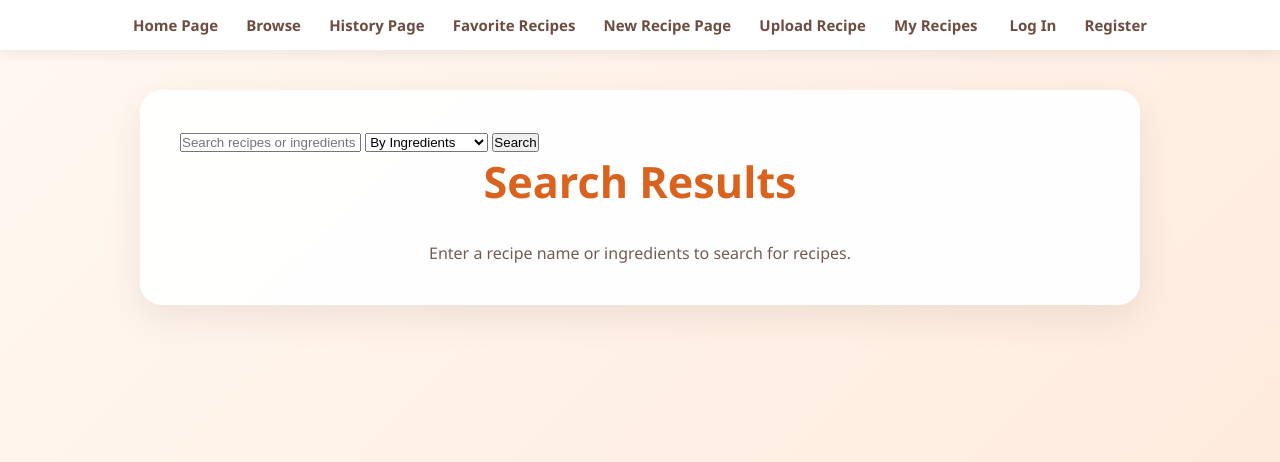
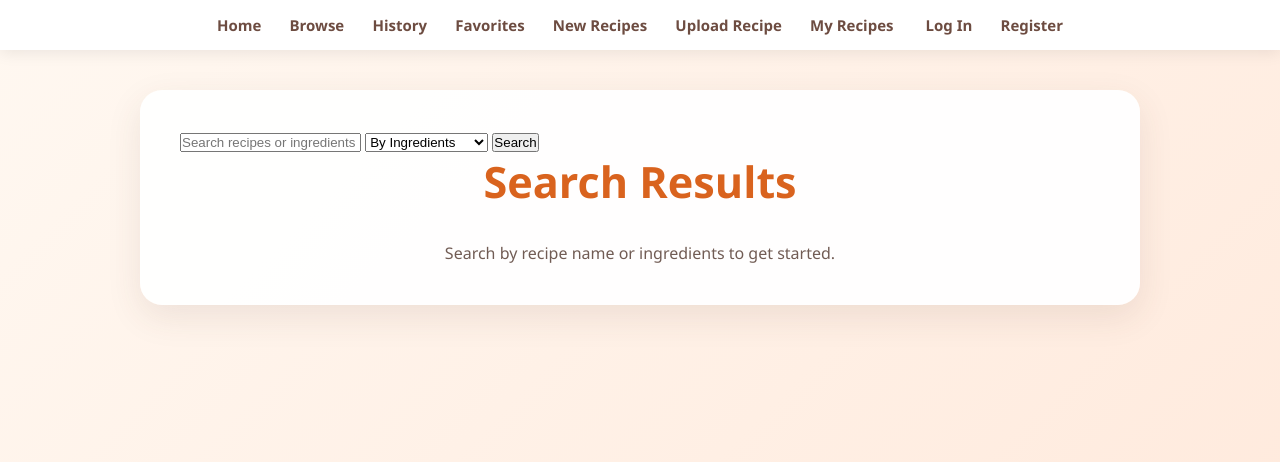
Before and after one commit to The-Biggest-Bug/Recipe_Book_Application, a Flask app: page /search-results in a window 1280 px wide. Shown: the top 462 px of the page. Run offline with Flask 3, Linux system fonts and the light colour scheme; some libraries are stand-ins or nearby versions.

Commit message:
Cleaned text noise for better user experience

```diff
--- a/app.py
+++ b/app.py
@@ -271,7 +271,6 @@ def search_results_page():
     search_type = get_search_type(request.args.get("search_type"))
 
     try:
-        # Search MealDB API
         if search_type == "name":
             api_recipes = search_recipes_by_name(search_text)
             user_recipes = search_user_recipes_by_name(search_text)
@@ -285,21 +284,16 @@ def search_results_page():
         user_recipes = []
         api_error = True
 
-    # Convert sqlite3.Row → dict so we can add fields
     user_recipes = [dict(r) for r in user_recipes]
 
-    # Tag user recipes so templates know they are custom
     for r in user_recipes:
         r["is_user_recipe"] = True
 
-    # Combine both sets of results
     recipes = api_recipes + user_recipes
 
-    # Save search history
     if session.get("user_id") and search_text.strip():
         add_search_history(session["user_id"], search_text, search_type)
 
-    # Pagination
     page = request.args.get("page", 1, type=int) or 1
     page_recipes, page, total_pages = paginate(recipes, page)
 
@@ -365,7 +359,7 @@ def recipe_detail_page(recipe_id):
     try:
         recipe = get_recipe_by_id(recipe_id)
     except MealDBError:
-        flash("The recipe service is unavailable right now. Please try again soon.")
+        flash("We could not load this recipe right now. Please try again soon.")
         recipe = None
 
     if recipe is None:
@@ -518,7 +512,7 @@ def add_favorite_page(recipe_id):
     try:
         recipe = get_recipe_by_id(recipe_id)
     except MealDBError:
-        flash("The recipe service is unavailable right now. Please try again soon.")
+        flash("We could not load this recipe right now. Please try again soon.")
         recipe = None
 
     if recipe is None:
@@ -648,7 +642,6 @@ def delete_review_page(review_id):
 @app.route("/review/<int:review_id>/edit", methods=["GET", "POST"])
 @login_required
 def edit_review_page(review_id):
-    # Get the review and ensure it belongs to the logged-in user
     review = get_db().execute(
         "SELECT * FROM reviews WHERE id = ? AND user_id = ?",
         (review_id, session["user_id"])
@@ -658,7 +651,6 @@ def edit_review_page(review_id):
         flash("Review not found or not yours.")
         return redirect(url_for("home_page"))
 
-    # If the user submitted the form
     if request.method == "POST":
         rating = int(request.form.get("rating"))
         comment = request.form.get("comment", "").strip()
@@ -666,10 +658,8 @@ def edit_review_page(review_id):
         update_review(review_id, session["user_id"], rating, comment)
         flash("Review updated!")
 
-        # Redirect back to the correct recipe page
         return redirect(url_for("recipe_detail_page", recipe_id=review["recipe_id"]))
 
-    # If GET request, show the edit form
     return render_template("edit_review.html", review=review)
 
 init_database()
--- a/database.py
+++ b/database.py
@@ -296,16 +296,6 @@ def search_user_recipes_by_ingredients(ingredient):
         (f"%{ingredient}%",)
     ).fetchall()
 
-def search_user_recipes_by_ingredients(ingredient):
-    return get_db().execute(
-        """
-        SELECT * FROM user_recipes
-        WHERE ingredients LIKE ?
-        ORDER BY created_at DESC
-        """,
-        (f"%{ingredient}%",)
-    ).fetchall()
-
 def get_reviews(recipe_id, is_user_recipe):
     return get_db().execute(
         """
@@ -343,17 +333,6 @@ def add_review(user_id, recipe_id, is_user_recipe, rating, comment):
     )
     db.commit()
 
-def add_review(user_id, recipe_id, is_user_recipe, rating, comment):
-    db = get_db()
-    db.execute(
-        """
-        INSERT INTO reviews (user_id, recipe_id, is_user_recipe, rating, comment)
-        VALUES (?, ?, ?, ?, ?)
-        """,
-        (user_id, recipe_id, is_user_recipe, rating, comment)
-    )
-    db.commit()
-
 def delete_review(review_id, user_id):
     db = get_db()
     db.execute(
--- a/templates/base.html
+++ b/templates/base.html
@@ -13,11 +13,11 @@
     <div id="bar">
         <nav>
             <div class="nav-links">
-                <a href="{{ url_for('home_page') }}">Home Page</a>
+                <a href="{{ url_for('home_page') }}">Home</a>
                 <a href="{{ url_for('browse_page') }}">Browse</a>
-                <a href="{{ url_for('history_page') }}">History Page</a>
-                <a href="{{ url_for('favorites_page') }}">Favorite Recipes</a>
-                <a href="{{ url_for('new_arrivals_page') }}">New Recipe Page</a>
+                <a href="{{ url_for('history_page') }}">History</a>
+                <a href="{{ url_for('favorites_page') }}">Favorites</a>
+                <a href="{{ url_for('new_arrivals_page') }}">New Recipes</a>
                 <a href="{{ url_for('upload_recipe_page') }}">Upload Recipe</a>
                 <a href="{{ url_for('my_recipes_page') }}">My Recipes</a>
             </div>
--- a/templates/browse.html
+++ b/templates/browse.html
@@ -65,7 +65,7 @@
         </nav>
     {% endif %}
 {% elif api_error %}
-    <p class="empty-state">Browsing is unavailable right now. Please try again soon.</p>
+    <p class="empty-state">We could not load recipes right now. Please try again soon.</p>
 {% elif category or area %}
     <p class="empty-state">No recipes found for that filter.</p>
 {% else %}
--- a/templates/profile.html
+++ b/templates/profile.html
@@ -24,7 +24,7 @@
 <section class="profile-stats">
     <div>
         <strong>{{ counts.favorite_count }}</strong>
-        <span>Favorite Recipes</span>
+        <span>Favorites</span>
     </div>
     <div>
         <strong>{{ counts.search_count }}</strong>
--- a/templates/search_results.html
+++ b/templates/search_results.html
@@ -47,16 +47,14 @@
         {% for recipe in recipes %}
 
             {% if recipe.is_user_recipe %}
-                <!-- USER-UPLOADED RECIPE CARD -->
                 <div class="recipe-card">
                     <a href="{{ url_for('uploaded_recipe_detail_page', recipe_id=recipe['id']) }}">
-                        <img src="{{ recipe['image_url'] or url_for('static', filename='default.png') }}" alt="Recipe Image">
-                        <h3>{{ recipe['recipe_name'] }} (Your Recipe)</h3>
+                        <img src="{{ recipe['image_url'] or url_for('static', filename='default.png') }}" alt="{{ recipe['recipe_name'] }}">
+                        <h3>{{ recipe['recipe_name'] }}</h3>
                     </a>
                 </div>
 
             {% else %}
-                <!-- MEALDB RECIPE CARD -->
                 {{ recipe_card(
                     recipe.idMeal,
                     recipe.strMeal,
@@ -85,9 +83,9 @@
     {% endif %}
 
 {% elif api_error %}
-    <p class="empty-state">No recipes were found for that search, or the recipe service is unavailable.</p>
+    <p class="empty-state">No recipes found. Try a different search.</p>
 {% else %}
-    <p class="empty-state">Enter a recipe name or ingredients to search for recipes.</p>
+    <p class="empty-state">Search by recipe name or ingredients to get started.</p>
 {% endif %}
 
 {% endblock %}
--- a/templates/upload_recipe.html
+++ b/templates/upload_recipe.html
@@ -11,8 +11,8 @@
     </div>
 
     <div class="form-group">
-        <label for="ingredients">Ingredients (one per line)</label>
-        <textarea id="ingredients" name="ingredients" required></textarea>
+        <label for="ingredients">Ingredients</label>
+        <textarea id="ingredients" name="ingredients" placeholder="Add each ingredient on its own line" required></textarea>
     </div>
 
     <div class="form-group">
```
